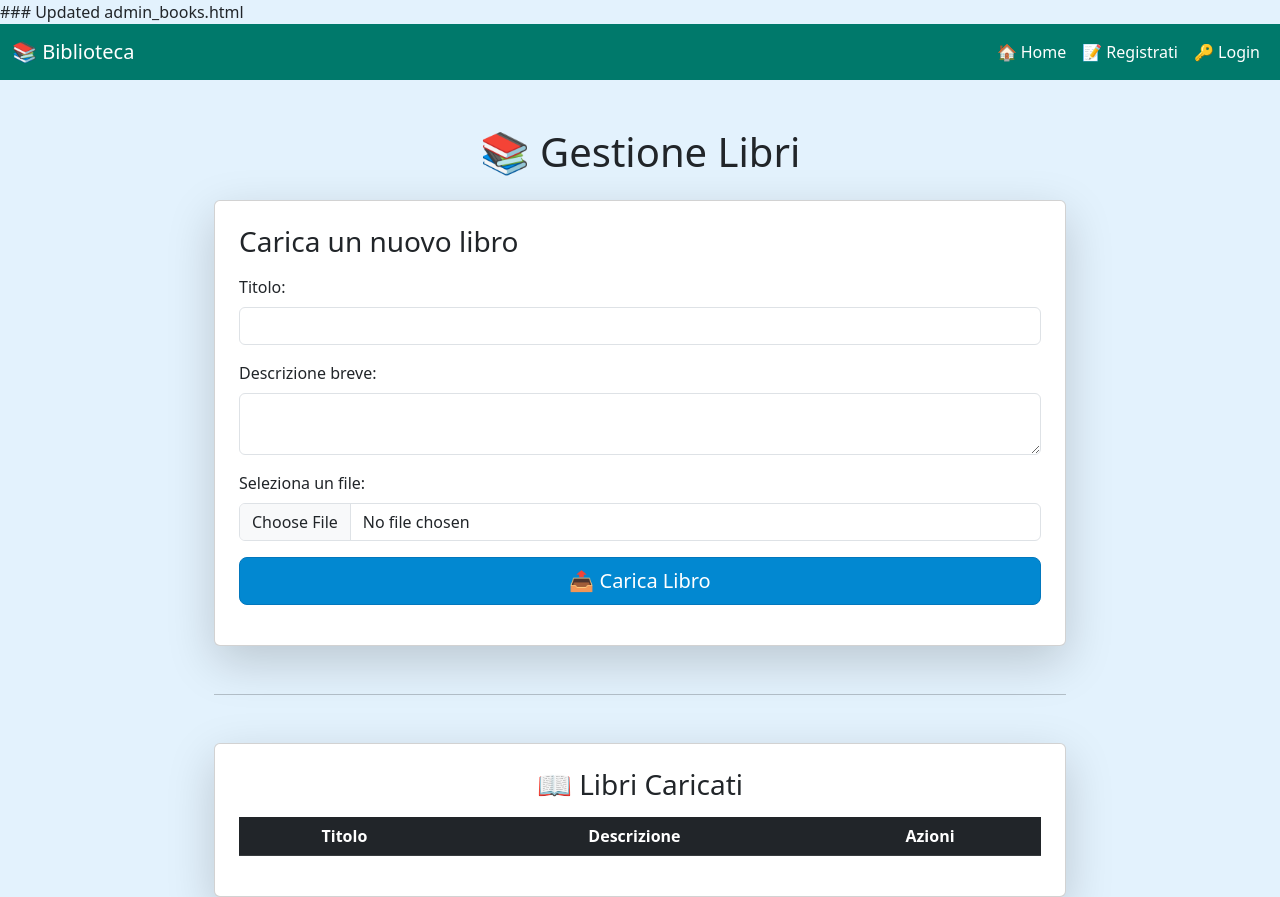
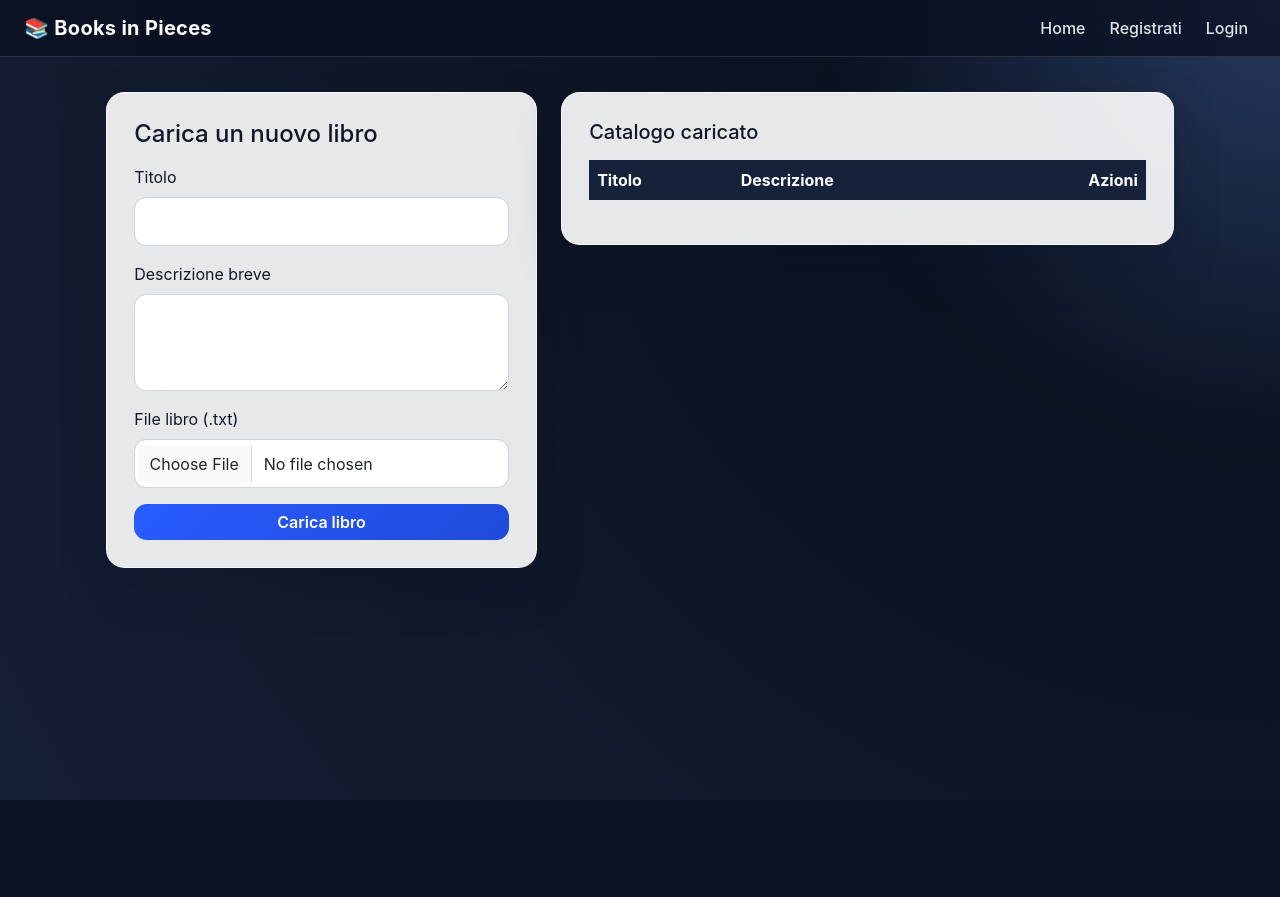
Before and after one commit to pdolci/BIP, a Flask app: page /manage_books in a window 1280 px wide. After the commit the page ends 800 px from the top, so only its background shows below. Run offline with Flask 3, Linux system fonts and the light colour scheme; lists and menus that the app fills with data are empty.

Commit message:
Redesign UI with premium visual style across all pages

```diff
--- a/BooksInPieces/app.py
+++ b/BooksInPieces/app.py
@@ -2,7 +2,7 @@ from flask import Flask
 from config import Config
 from extensions import db, mail, migrate
 from routes import app_routes
-from scheduler import start_scheduler
+import scheduler as scheduler_module
 import atexit
 
 app = Flask(__name__)
@@ -18,9 +18,15 @@ app.register_blueprint(app_routes)
 
 # ✅ Passiamo `app` allo scheduler per evitare import circolari
 with app.app_context():
-    start_scheduler(app)
+    scheduler_module.start_scheduler(app)
 
-atexit.register(lambda: scheduler.shutdown())
+
+def shutdown_scheduler():
+    if scheduler_module.scheduler:
+        scheduler_module.scheduler.shutdown()
+
+
+atexit.register(shutdown_scheduler)
 
 if __name__ == "__main__":
     app.run(debug=True, use_reloader=False)
--- a/BooksInPieces/email_sender - Copy.py
+++ b/BooksInPieces/email_sender - Copy.py
@@ -1,5 +1,4 @@
 import logging
-import os
 import datetime
 from flask_mail import Message
 from extensions import mail, db
@@ -47,7 +46,7 @@ def read_file_chunk(file_path, start_idx, length):
 
             # Ensure the chunk ends at the end of a sentence
             sentence_endings = {'.', '!', '?'}
-            while new_index < len(words) and not words[new_index - 1][-1] in sentence_endings:
+            while new_index < len(words) and words[new_index - 1][-1] not in sentence_endings:
                 chunk_words.append(words[new_index])
                 new_index += 1
 
@@ -76,7 +75,7 @@ def send_next_book_part(schedule_id):
     user = User.query.get(schedule.user_id)
 
     if not book or not user:
-        logging.error(f"⚠️ Errore: Nessun libro o utente trovato")
+        logging.error("⚠️ Errore: Nessun libro o utente trovato")
         return
 
     file_path = book.get_absolute_path()  # Use method to get path
--- a/BooksInPieces/routes.py
+++ b/BooksInPieces/routes.py
@@ -1,10 +1,11 @@
 import os
 import datetime
 from flask import Blueprint, render_template, request, redirect, url_for, session, flash, send_from_directory
+from itsdangerous import URLSafeTimedSerializer, BadSignature, SignatureExpired
 from werkzeug.utils import secure_filename
 from extensions import db
 from models import User, Book, ReadingSchedule
-from email_sender import send_next_book_part
+from email_sender import send_next_book_part, send_password_reset_email
 from config import Config
 import logging
 
@@ -13,6 +14,10 @@ os.makedirs(UPLOAD_FOLDER, exist_ok=True)
 ALLOWED_EXTENSIONS = {"txt"}
 
 app_routes = Blueprint("app_routes", __name__)
+
+def get_reset_token_serializer():
+    """Crea il serializer usato per il recupero password."""
+    return URLSafeTimedSerializer(Config.SECRET_KEY)
 
 def allowed_file(filename):
     """ Controlla se il file ha un'estensione permessa """
@@ -59,6 +64,53 @@ def login():
         else:
             flash("Credenziali non valide!")
     return render_template("login.html")
+
+@app_routes.route("/forgot_password", methods=["GET", "POST"])
+def forgot_password():
+    if request.method == "POST":
+        email = request.form["email"]
+        user = User.query.filter_by(email=email).first()
+
+        if user:
+            serializer = get_reset_token_serializer()
+            token = serializer.dumps(user.email, salt="password-reset")
+            reset_url = url_for("app_routes.reset_password", token=token, _external=True)
+            send_password_reset_email(user.email, reset_url)
+
+        flash("Se l'email è registrata, riceverai un link per reimpostare la password.")
+        return redirect(url_for("app_routes.login"))
+
+    return render_template("forgot_password.html")
+
+@app_routes.route("/reset_password/<token>", methods=["GET", "POST"])
+def reset_password(token):
+    serializer = get_reset_token_serializer()
+
+    try:
+        email = serializer.loads(token, salt="password-reset", max_age=3600)
+    except (SignatureExpired, BadSignature):
+        flash("Link di recupero non valido o scaduto.")
+        return redirect(url_for("app_routes.forgot_password"))
+
+    user = User.query.filter_by(email=email).first()
+    if not user:
+        flash("Utente non trovato.")
+        return redirect(url_for("app_routes.forgot_password"))
+
+    if request.method == "POST":
+        password = request.form["password"]
+        confirm_password = request.form["confirm_password"]
+
+        if password != confirm_password:
+            flash("Le password non coincidono.")
+            return redirect(url_for("app_routes.reset_password", token=token))
+
+        user.set_password(password)
+        db.session.commit()
+        flash("Password aggiornata con successo! Ora puoi accedere.")
+        return redirect(url_for("app_routes.login"))
+
+    return render_template("reset_password.html")
 
 @app_routes.route("/logout")
 def logout():
--- a/BooksInPieces/scheduler.py
+++ b/BooksInPieces/scheduler.py
@@ -27,7 +27,7 @@ def check_scheduled_emails(app: Flask):
             logging.info(f"🔍 ID: {sched.id} | User: {sched.user_id} | Book: {sched.book_id} | Next Send: {sched.next_send_date}")
 
         # Fetch fresh data from the database with filtering
-        schedules = db.session.query(ReadingSchedule).filter(ReadingSchedule.next_send_date <= now, ReadingSchedule.is_paused == False).all()
+        schedules = db.session.query(ReadingSchedule).filter(ReadingSchedule.next_send_date <= now, ReadingSchedule.is_paused.is_(False)).all()
 
         # 🔴 DEBUG: Log how many schedules were found
         logging.info(f"📊 Found {len(schedules)} schedules due for sending.")
--- a/BooksInPieces/static/css/styles.css
+++ b/BooksInPieces/static/css/styles.css
@@ -1,26 +1,189 @@
-/* Stile generale */
+:root {
+    --bg-start: #0b1220;
+    --bg-end: #151f35;
+    --surface: rgba(255, 255, 255, 0.9);
+    --surface-soft: rgba(255, 255, 255, 0.74);
+    --text-main: #101828;
+    --text-muted: #475467;
+    --brand: #295cff;
+    --brand-strong: #1f4bdb;
+    --accent: #00bfa5;
+    --danger: #d92d20;
+    --warning: #f79009;
+    --radius-xl: 1.15rem;
+    --shadow-xl: 0 20px 45px rgba(8, 15, 35, 0.25);
+}
+
+* {
+    box-sizing: border-box;
+}
+
 body {
-    background-color: #e3f2fd; /* Azzurro chiaro */
+    margin: 0;
+    color: var(--text-main);
+    font-family: "Inter", "Segoe UI", Roboto, Arial, sans-serif;
+    background: radial-gradient(circle at top right, #26395f 0%, var(--bg-start) 30%, var(--bg-end) 100%);
+    min-height: 100vh;
 }
+
+.site-shell {
+    padding-bottom: 3rem;
+}
+
 .navbar {
-    background-color: #00796b; /* Verde scuro */
+    background: rgba(9, 16, 32, 0.78);
+    backdrop-filter: blur(12px);
+    border-bottom: 1px solid rgba(255, 255, 255, 0.12);
 }
-.navbar-brand, .nav-link {
-    color: white !important;
+
+.navbar-brand {
+    color: #fff !important;
+    font-weight: 700;
+    letter-spacing: 0.3px;
 }
-.container {
-    max-width: 900px;
+
+.nav-link {
+    color: rgba(255, 255, 255, 0.88) !important;
+    font-weight: 500;
 }
+
+.nav-link:hover {
+    color: #ffffff !important;
+}
+
+.page-wrap {
+    max-width: 1100px;
+    margin: 2.2rem auto 0;
+    padding: 0 1rem;
+}
+
+.glass-card {
+    background: var(--surface);
+    border-radius: var(--radius-xl);
+    box-shadow: var(--shadow-xl);
+    border: 1px solid rgba(255, 255, 255, 0.7);
+}
+
+.hero-panel {
+    padding: 2rem;
+}
+
+.hero-image {
+    width: 100%;
+    max-height: 360px;
+    object-fit: cover;
+    border-radius: 0.9rem;
+    box-shadow: 0 12px 28px rgba(10, 20, 45, 0.18);
+}
+
+.section-title {
+    font-size: 1.75rem;
+    font-weight: 700;
+    margin-bottom: 1rem;
+    color: #f8fafc;
+}
+
+.book-grid .card {
+    border: none;
+    border-radius: 1rem;
+    overflow: hidden;
+    box-shadow: 0 12px 24px rgba(14, 22, 41, 0.12);
+}
+
+.book-cover {
+    height: 170px;
+    background: linear-gradient(135deg, #1f4bdb, #00bfa5);
+    display: flex;
+    align-items: center;
+    justify-content: center;
+    color: #fff;
+    font-weight: 700;
+    font-size: 1.2rem;
+    padding: 0 0.8rem;
+    text-align: center;
+}
+
+.form-card {
+    max-width: 470px;
+    width: 100%;
+    margin: 0 auto;
+    padding: 2rem;
+}
+
+.form-control,
+.form-select {
+    border-radius: 0.75rem;
+    border: 1px solid #d0d5dd;
+    padding: 0.72rem 0.9rem;
+}
+
+.form-control:focus,
+.form-select:focus {
+    border-color: #84adff;
+    box-shadow: 0 0 0 0.2rem rgba(41, 92, 255, 0.17);
+}
+
+.btn {
+    border-radius: 0.8rem;
+    font-weight: 600;
+}
+
 .btn-primary {
-    background-color: #0288d1; /* Azzurro più scuro */
-    border-color: #0277bd;
+    background: linear-gradient(135deg, var(--brand), var(--brand-strong));
+    border: none;
 }
+
 .btn-primary:hover {
-    background-color: #01579b;
+    background: linear-gradient(135deg, #224fdf, #1439b8);
 }
+
 .btn-danger {
-    background-color: #d32f2f;
+    background-color: var(--danger);
+    border-color: var(--danger);
 }
+
 .btn-warning {
-    background-color: #ffa000;
+    background-color: var(--warning);
+    border-color: var(--warning);
+    color: #fff;
 }
+
+.content-card {
+    padding: 1.7rem;
+}
+
+.table thead th {
+    background-color: #16213a;
+    color: #fff;
+    border: none;
+}
+
+.table td,
+.table th {
+    vertical-align: middle;
+}
+
+.auth-container {
+    min-height: calc(100vh - 140px);
+    display: grid;
+    place-items: center;
+}
+
+.alert {
+    border: none;
+    border-radius: 0.85rem;
+}
+
+.alert-info {
+    background: rgba(207, 234, 255, 0.96);
+    color: #114a72;
+}
+
+.muted-link {
+    color: var(--text-muted);
+    text-decoration: none;
+}
+
+.muted-link:hover {
+    color: var(--brand-strong);
+}
--- a/BooksInPieces/templates/admin_books.html
+++ b/BooksInPieces/templates/admin_books.html
@@ -1,42 +1,38 @@
-### Updated admin_books.html
 {% extends "base.html" %}
 
 {% block content %}
-<div class="container mt-5">
-    <h1 class="text-center mb-4">📚 Gestione Libri</h1>
-
-    <div class="card shadow-lg p-4">
-        <h3 class="mb-3">Carica un nuovo libro</h3>
+<div class="row g-4">
+    <div class="col-lg-5">
+        <section class="glass-card content-card">
+            <h2 class="h4 mb-3">Carica un nuovo libro</h2>
             <form action="{{ url_for('app_routes.upload_book') }}" method="post" enctype="multipart/form-data">
                 <div class="mb-3">
-                <label for="title" class="form-label">Titolo:</label>
+                    <label class="form-label">Titolo</label>
                     <input type="text" name="title" required class="form-control">
                 </div>
-
                 <div class="mb-3">
-                <label for="short_description" class="form-label">Descrizione breve:</label>
-                <textarea name="short_description" rows="2" class="form-control"></textarea>
+                    <label class="form-label">Descrizione breve</label>
+                    <textarea name="short_description" rows="3" class="form-control"></textarea>
+                </div>
+                <div class="mb-3">
+                    <label class="form-label">File libro (.txt)</label>
+                    <input type="file" name="book_file" required class="form-control">
+                </div>
+                <button type="submit" class="btn btn-primary w-100">Carica libro</button>
+            </form>
+        </section>
     </div>
 
-            <div class="mb-3">
-                <label for="book_file" class="form-label">Seleziona un file:</label>
-                <input type="file" name="book_file" required class="form-control">
-            </div>
-
-            <button type="submit" class="btn btn-primary btn-lg w-100">📤 Carica Libro</button>
-        </form>
-    </div>
-
-    <hr class="my-5">
-
-    <div class="card shadow-lg p-4">
-        <h3 class="mb-3 text-center">📖 Libri Caricati</h3>
-        <table class="table table-striped text-center">
-            <thead class="table-dark">
+    <div class="col-lg-7">
+        <section class="glass-card content-card">
+            <h3 class="h5 mb-3">Catalogo caricato</h3>
+            <div class="table-responsive">
+                <table class="table align-middle">
+                    <thead>
                         <tr>
                             <th>Titolo</th>
                             <th>Descrizione</th>
-                    <th>Azioni</th>
+                            <th class="text-end">Azioni</th>
                         </tr>
                     </thead>
                     <tbody>
@@ -44,19 +40,22 @@
                             <tr>
                                 <td><strong>{{ book.title }}</strong></td>
                                 <td>{{ book.short_description or "Nessuna descrizione" }}</td>
-                    <td>
-                        <form action="{{ url_for('app_routes.delete_book', book_id=book.id) }}" method="post" class="d-inline">
-                            <button type="submit" class="btn btn-danger btn-lg">🗑 Elimina</button>
+                                <td class="text-end">
+                                    <div class="d-flex justify-content-end gap-2">
+                                        <form action="{{ url_for('app_routes.toggle_book_status', book_id=book.id) }}" method="post">
+                                            <button type="submit" class="btn btn-warning btn-sm">{{ "Disattiva" if book.is_active else "Attiva" }}</button>
                                         </form>
-
-                        <form action="{{ url_for('app_routes.toggle_book_status', book_id=book.id) }}" method="post" class="d-inline">
-                            <button type="submit" class="btn btn-warning btn-lg">{{ "🚫 Disattiva" if book.is_active else "✅ Attiva" }}</button>
+                                        <form action="{{ url_for('app_routes.delete_book', book_id=book.id) }}" method="post">
+                                            <button type="submit" class="btn btn-danger btn-sm">Elimina</button>
                                         </form>
+                                    </div>
                                 </td>
                             </tr>
                         {% endfor %}
                     </tbody>
                 </table>
             </div>
+        </section>
+    </div>
 </div>
 {% endblock %}
--- a/BooksInPieces/templates/base.html
+++ b/BooksInPieces/templates/base.html
@@ -3,40 +3,41 @@
 <head>
     <meta charset="UTF-8">
     <meta name="viewport" content="width=device-width, initial-scale=1.0">
-    <title>Gestione Libri</title>
+    <title>Books in Pieces</title>
     <link href="https://cdn.jsdelivr.net/npm/bootstrap@5.3.0/dist/css/bootstrap.min.css" rel="stylesheet">
     <link rel="stylesheet" href="{{ url_for('static', filename='css/styles.css') }}">
 </head>
 <body>
+    <div class="site-shell">
         <nav class="navbar navbar-expand-lg navbar-dark">
-        <div class="container-fluid">
-            <a class="navbar-brand" href="{{ url_for('app_routes.index') }}">📚 Biblioteca</a>
-            <button class="navbar-toggler" type="button" data-bs-toggle="collapse" data-bs-target="#navbarNav" aria-controls="#navbarNav" aria-expanded="false" aria-label="Toggle navigation">
+            <div class="container-fluid px-lg-4">
+                <a class="navbar-brand" href="{{ url_for('app_routes.index') }}">📚 Books in Pieces</a>
+                <button class="navbar-toggler" type="button" data-bs-toggle="collapse" data-bs-target="#navbarNav" aria-controls="navbarNav" aria-expanded="false" aria-label="Toggle navigation">
                     <span class="navbar-toggler-icon"></span>
                 </button>
-            <div class="collapse navbar-collapse" id="#navbarNav">
-                <ul class="navbar-nav ms-auto">
+                <div class="collapse navbar-collapse" id="navbarNav">
+                    <ul class="navbar-nav ms-auto gap-lg-2">
                         <li class="nav-item">
-                        <a class="nav-link" href="{{ url_for('app_routes.index') }}">🏠 Home</a>
+                            <a class="nav-link" href="{{ url_for('app_routes.index') }}">Home</a>
                         </li>
                         {% if 'user_id' in session %}
                             <li class="nav-item">
-                            <a class="nav-link" href="{{ url_for('app_routes.select_book') }}">📖 I Miei Libri</a>
+                                <a class="nav-link" href="{{ url_for('app_routes.select_book') }}">I miei libri</a>
                             </li>
                             {% if session.get('is_admin') %}
                                 <li class="nav-item">
-                                <a class="nav-link" href="{{ url_for('app_routes.manage_books') }}">⚙️ Gestione Libri</a>
+                                    <a class="nav-link" href="{{ url_for('app_routes.manage_books') }}">Gestione libri</a>
                                 </li>
                             {% endif %}
                             <li class="nav-item">
-                            <a class="nav-link" href="{{ url_for('app_routes.logout') }}">🚪 Logout</a>
+                                <a class="nav-link" href="{{ url_for('app_routes.logout') }}">Logout</a>
                             </li>
                         {% else %}
                             <li class="nav-item">
-                            <a class="nav-link" href="{{ url_for('app_routes.register') }}">📝 Registrati</a>
+                                <a class="nav-link" href="{{ url_for('app_routes.register') }}">Registrati</a>
                             </li>
                             <li class="nav-item">
-                            <a class="nav-link" href="{{ url_for('app_routes.login') }}">🔑 Login</a>
+                                <a class="nav-link" href="{{ url_for('app_routes.login') }}">Login</a>
                             </li>
                         {% endif %}
                     </ul>
@@ -44,8 +45,18 @@
             </div>
         </nav>
 
-    <div class="container mt-4">
+        <main class="page-wrap">
+            {% with messages = get_flashed_messages() %}
+                {% if messages %}
+                    <div class="mb-4">
+                        {% for message in messages %}
+                            <div class="alert alert-info" role="alert">{{ message }}</div>
+                        {% endfor %}
+                    </div>
+                {% endif %}
+            {% endwith %}
             {% block content %}{% endblock %}
+        </main>
     </div>
 
     <script src="https://cdn.jsdelivr.net/npm/bootstrap@5.3.0/dist/js/bootstrap.bundle.min.js"></script>
```
Also changed, not shown: BooksInPieces/email_sender.py (+15 -3 lines), BooksInPieces/models.py (+0 -7 lines), BooksInPieces/templates/forgot_password.html (added, +17 -0 lines), BooksInPieces/templates/index.html (+14 -27 lines), BooksInPieces/templates/login.html (+10 -9 lines), BooksInPieces/templates/register.html (+8 -8 lines), BooksInPieces/templates/reset_password.html (added, +20 -0 lines), BooksInPieces/templates/select_book.html (+25 -23 lines). Lines whose indentation alone changed are shown as unchanged.
